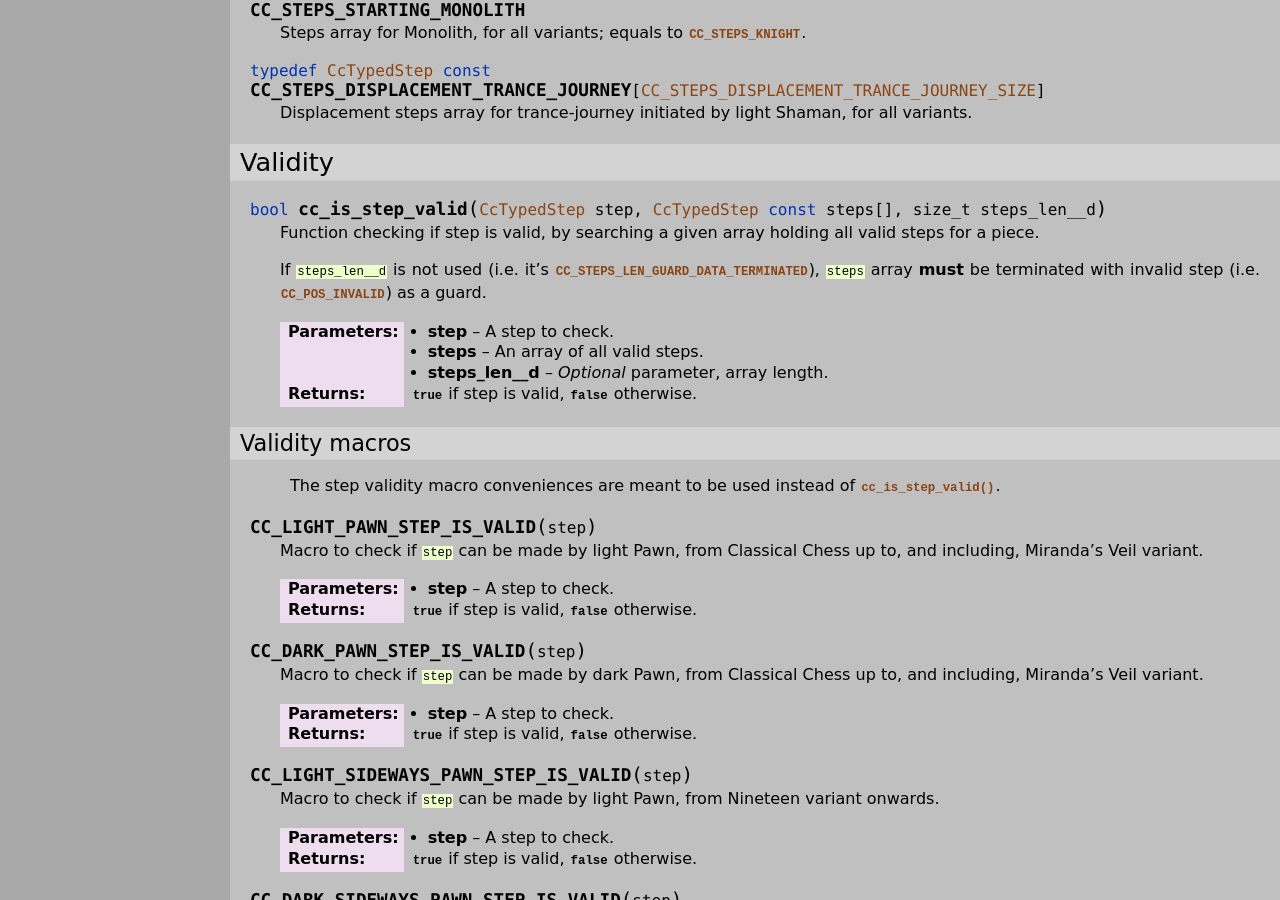
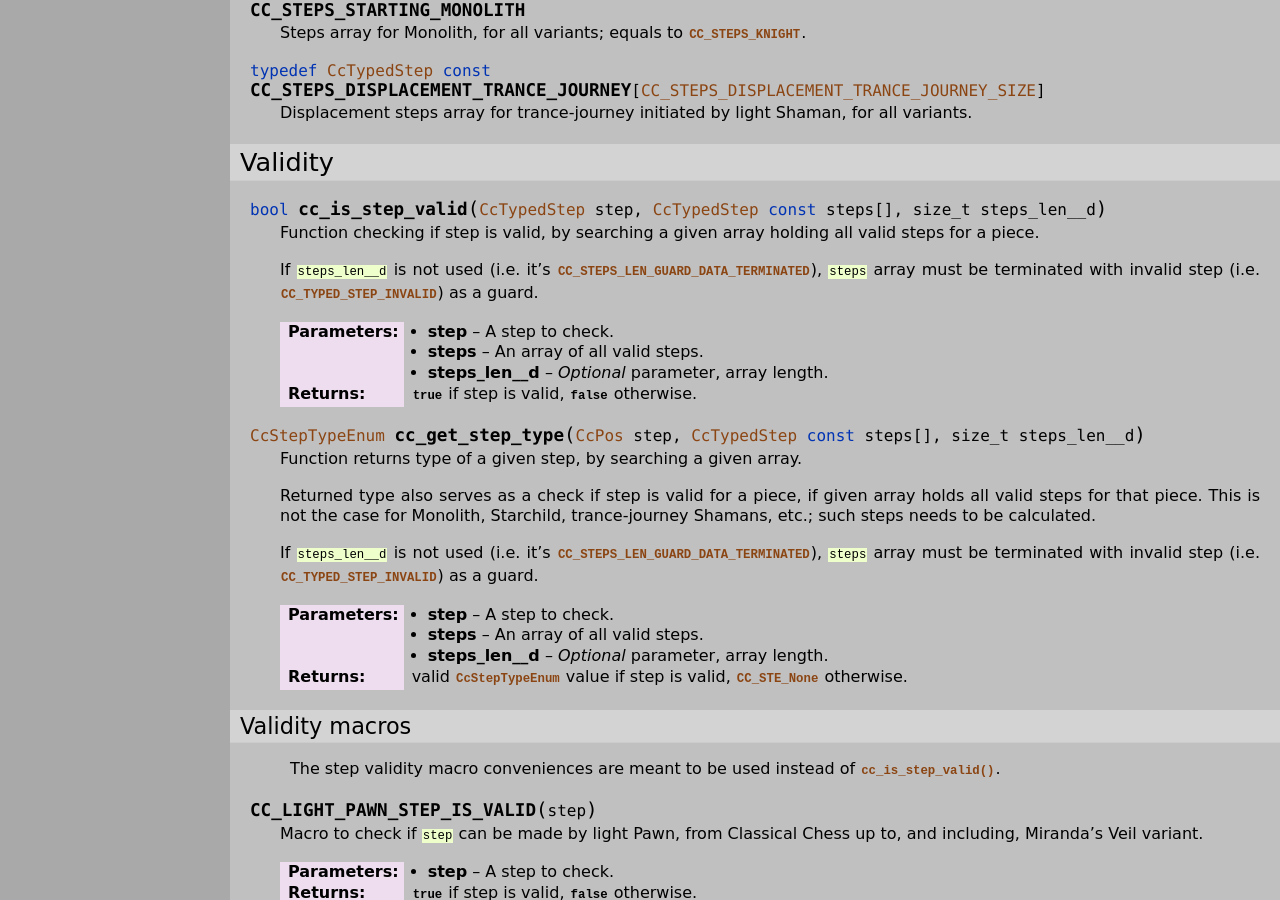
Before and after one commit to mmlacak/crochess, a Sphinx documentation site: the page built from docs/source/libcc/ccposdefs.rst, in a window 1280 px wide and 900 px high, scrolled down 5424 px. Built offline with Sphinx 7.4.7, drawn with Linux system fonts in a browser that asks for light colours; some of the changed text lies outside the part shown.

Commit message:
Docs for cc_get_step_type().

```diff
--- a/docs/source/conf.py
+++ b/docs/source/conf.py
@@ -26,10 +26,10 @@ copyright = '2021, Mario Mlačak'
 author = 'Mario Mlačak'
 
 # The short X.Y version
-version = "0.0.1.694:1126+20240911.052734"   # docs-new-lib-short-version-major-minor-feature-commit+meta~breaks-place-marker
+version = "0.0.1.695:1127+20240912.053949"   # docs-new-lib-short-version-major-minor-feature-commit+meta~breaks-place-marker
 
 # The full version, including alpha/beta/rc tags
-release = "0.0.1.694:1126+20240911.052734"   # docs-new-lib-full-version-major-minor-feature-commit+meta~breaks-place-marker
+release = "0.0.1.695:1127+20240912.053949"   # docs-new-lib-full-version-major-minor-feature-commit+meta~breaks-place-marker
 
 
 # -- General configuration ---------------------------------------------------
--- a/docs/source/libcc/ccposdefs.rst
+++ b/docs/source/libcc/ccposdefs.rst
@@ -431,13 +431,31 @@ Validity
     holding all valid steps for a piece.
 
     If :c:`steps_len__d` is not used (i.e. it's :c:macro:`CC_STEPS_LEN_GUARD_DATA_TERMINATED`),
-    :c:`steps` array **must** be terminated with invalid step (i.e. :c:macro:`CC_POS_INVALID`)
+    :c:`steps` array must be terminated with invalid step (i.e. :c:macro:`CC_TYPED_STEP_INVALID`)
     as a guard.
 
     :param step: A step to check.
     :param steps: An array of all valid steps.
     :param steps_len__d: *Optional* parameter, array length.
     :returns: :c:data:`true` if step is valid, :c:data:`false` otherwise.
+
+.. c:function:: CcStepTypeEnum cc_get_step_type( CcPos step, CcTypedStep const steps[], size_t steps_len__d )
+
+    Function returns type of a given step, by searching a given array.
+
+    Returned type also serves as a check if step is valid for a piece, if given
+    array holds all valid steps for that piece. This is not the case for Monolith,
+    Starchild, trance-journey Shamans, etc.; such steps needs to be calculated.
+
+    If :c:`steps_len__d` is not used (i.e. it's :c:macro:`CC_STEPS_LEN_GUARD_DATA_TERMINATED`),
+    :c:`steps` array must be terminated with invalid step (i.e. :c:macro:`CC_TYPED_STEP_INVALID`)
+    as a guard.
+
+    :param step: A step to check.
+    :param steps: An array of all valid steps.
+    :param steps_len__d: *Optional* parameter, array length.
+    :returns: valid :c:enum:`CcStepTypeEnum` value if step is valid,
+        :c:enumerator:`CC_STE_None` otherwise.
 
 .. _lbl-libcc-ccposdefs-validitymacros:
 
```
